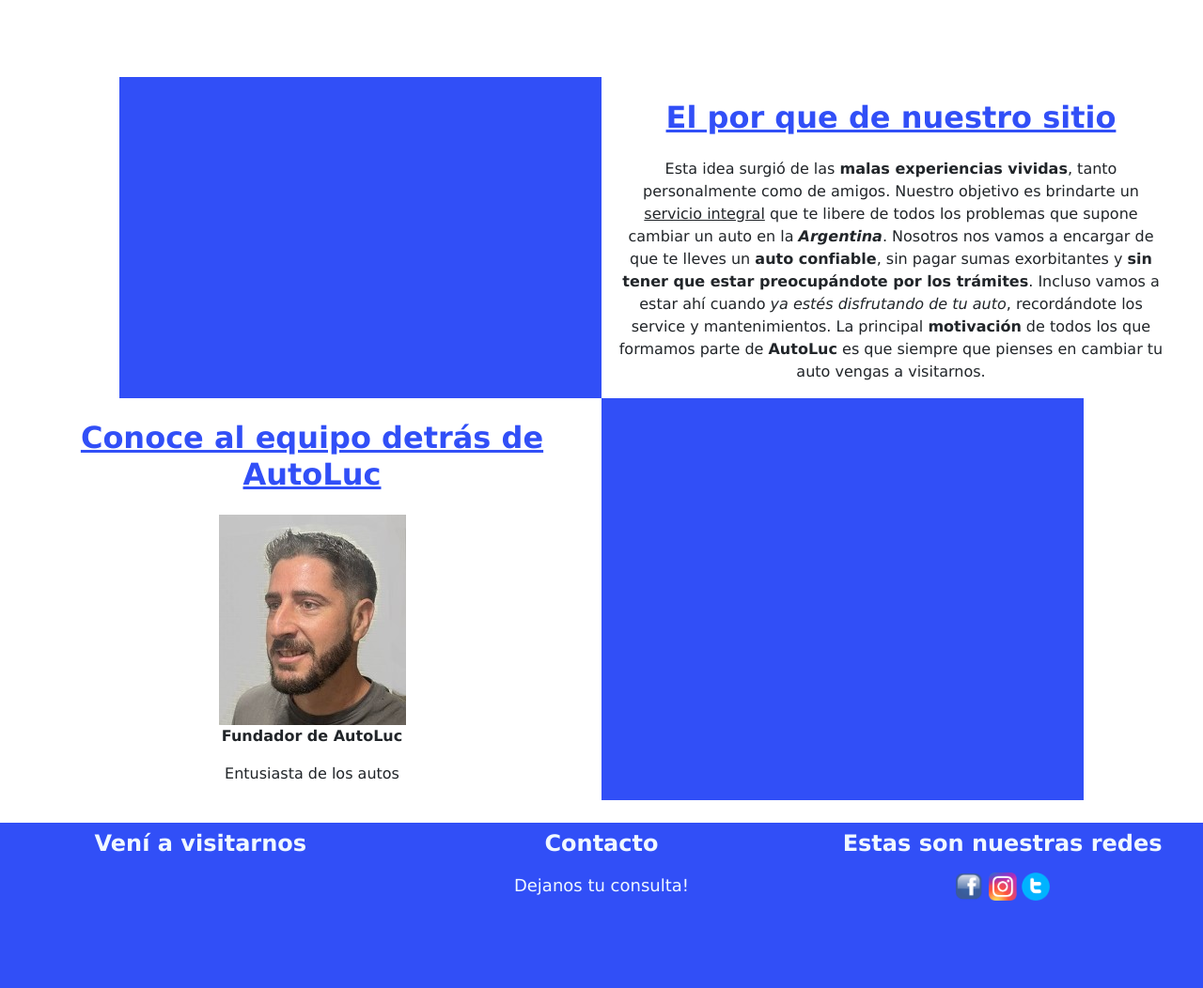
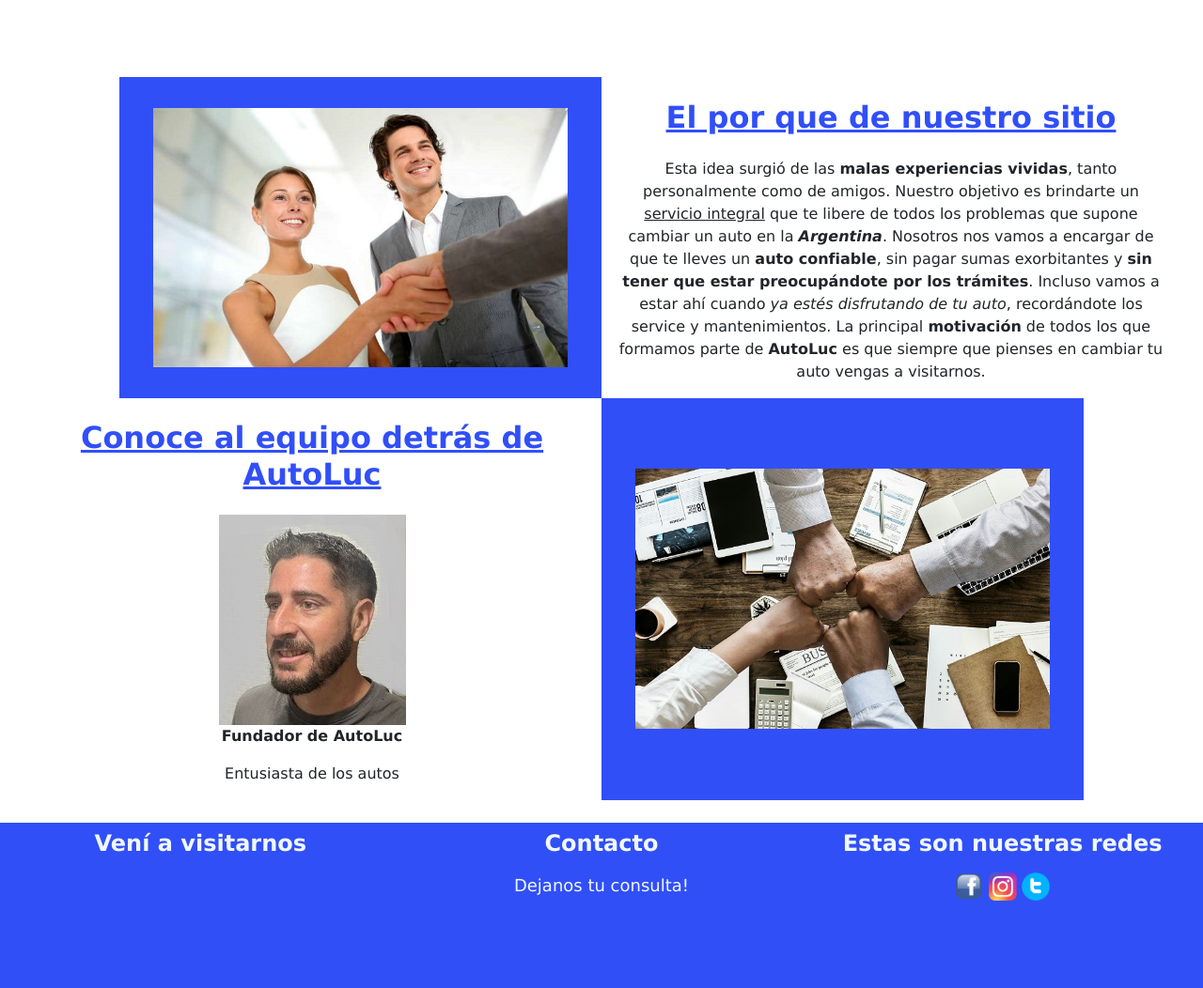
Before and after one commit to LucasFernandezC/autoluc, a website: page pages/nosotros.html in a window 1280 px wide. Shown: the part 968-2020 px from the top of the page at 94% size. Drawn offline with nearby package versions, Linux system fonts and the light colour scheme; grey boxes are pictures that could not be loaded.

Commit message:
agregado de imagenes en espacios azules entrega final

```diff
--- a/pages/nosotros.html
+++ b/pages/nosotros.html
@@ -87,7 +87,8 @@
         <div class="row cuadrado">
             <section class="col-lg-1">
             </section>
-            <section class="col-lg-5 cabeza">
+            <section class="col-lg-5 cuadrado__fantasia cabeza">
+                <img src="../images/confianza.jpg" alt="Imagen que representa confianza">
             </section>
             <section class="col-lg-6">
                 <h2 class="text-decoration-underline">El por que de nuestro sitio</h2>
@@ -118,7 +119,8 @@
                 </section>
             </section>
 
-            <section class="col-lg-5 cabeza">
+            <section class="col-lg-5 cuadrado__fantasia">
+                <img src="../images/equipo.jpg" alt="Imagen de equipo">
             </section>
             <section class="col-lg-1">
             </section>
--- a/scss/_header.scss
+++ b/scss/_header.scss
@@ -3,14 +3,7 @@
         img {
             margin: map-get($margenes, marg2);
         }
-        h1 {
-            font-family:Impact, Haettenschweiler, 'Arial Narrow Bold', sans-serif;
-            text-align: map-get($alinea, fin );
-            align-content: map-get($alinea , fin );
-            font-size: 400%;
-            padding-top: map-get($margenes, marg2);
-            padding-right: map-get($margenes, marg2);
-        }
+
 }
 
 .menudis{
--- a/scss/_mediaquerys.scss
+++ b/scss/_mediaquerys.scss
@@ -76,6 +76,12 @@
                 justify-content: map-get($alinea , centro );
         }
 
+        .cuadrado__fantasia{
+                        img{
+                                display: none;
+                        }
+        }
+
         .cabeza {
                 @include dflex(flex, row,wrap);
                 h1 {
--- a/scss/_nosotros.scss
+++ b/scss/_nosotros.scss
@@ -24,6 +24,19 @@
             margin: map-get($margenes, marg0);
             width: inherit;
 }
+
+.cuadrado__fantasia{
+                @include dflex(flex, column,wrap);
+                justify-content: map-get($alinea, centro );
+                align-items: center;
+                background-color: $colorprincipal;
+                margin: 0;
+                text-align: center;
+
+                img{
+                    width: 90%;
+                }
+}
 .tarjetanosotros{
     width: 25rem;
     h5{
@@ -39,7 +52,7 @@
     margin: map-get($margenes, marg5) map-get($margenes, marg0);
     display: flex;
     justify-content: map-get($alinea, centro);
-    text-align: map-get($alinea, centro);;
+    text-align: map-get($alinea, centro);
 }
 .nosotrostestimoniales {
     @include dflex(flex, column,wrap);
```
Also changed, not shown: css/stylesscss.css, images/confianza.jpg (added), images/equipo.jpg (added).
